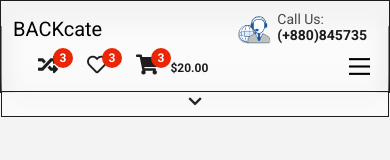
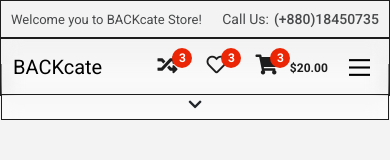
Before and after one commit to backcate/e-commerce-I-website, a plain HTML site: page index.html in a window 390 px wide. Drawn offline with nearby package versions, Linux system fonts and the light colour scheme; files whose address does not match are found by name.

Commit message:
header top contact make

```diff
--- a/assets/css/custom css/responsive.css
+++ b/assets/css/custom css/responsive.css
@@ -1,12 +1,51 @@
 /* ==== 991px ==== */
 @media (max-width: 991px) {
     /* ==================== header ==================== */
+    /* == top contact == */
+    .top-contact {
+        display: flex !important;
+        justify-content: space-between;
+        border: 1px solid #1d1d1d;
+        align-items: center;
+        padding: 6px 10px;
+    }
+    .top-contact .top-text span {
+        color: #47494a;
+        font-size: 13px;
+        font-weight: 400;
+    }
+    .top-contact .top-contact-link .phone p {
+        margin: 0 !important;
+        color: #47494a;
+        font-size: 14px;
+        font-weight: 400;
+    }
+    .top-contact .top-contact-link .phone a {
+        color: #47494a;
+        font-size: 14px;
+        font-weight: 500;
+        padding-left: 5px;
+        transition: all linear 0.3s;
+        -webkit-transition: all linear 0.3s;
+        -moz-transition: all linear 0.3s;
+        -ms-transition: all linear 0.3s;
+        -o-transition: all linear 0.3s;
+    }
+    .top-contact .top-contact-link .phone a:hover {
+        color: #146cda;
+    }
+    /* == navbar == */
+    .container-res {
+        /* justify-content: initial !important; */
+    }
     .offcanvas.offcanvas-start {
         padding: 50px 40px;
     }
     .close-cart {
         margin-bottom: 25px;
     }
+    /* navbar logo */
+    .nav-res {}
     /* offcanvas menu search form */
     .offcanvas-menu-search-form {
         display: block;
@@ -175,6 +214,14 @@
     .offcanvas-social ul li a .fa-brands {
         font-size: 18px;
     }
+    /* contact link */
+    .contact-link {
+        display: none !important;
+    }
+    /* == cart area-1 == */
+    .cart-info {}
+    /* == mobile manu == */
+    .menu {}
 }
 /* ====  ==== */
 @media (max-width: px) {}
--- a/index.html
+++ b/index.html
@@ -17,11 +17,24 @@
     <title>BACKcate</title>
 </head>
 <body>
-
+    <!-- ==================== header ==================== -->
     <header>
+        <!-- == top contact == -->
+        <div class="top-contact container-lg d-none">
+            <div class="top-text">
+                <span>Welcome you to BACKcate Store!</span>
+            </div>
+            <div class="top-contact-link">
+                <div class="phone d-flex">
+                    <p>Call Us:</p>
+                    <a href="#">(+880)18450735</a>
+                </div>
+            </div>
+        </div>
+        <!-- == navbar == -->
         <nav class="navbar navbar-expand-lg cust_won fixed-top container-lg mt-lg-4">
             <div class="container-lg power-z">
-                <!-- == navbar logo == -->
+                <!-- navbar logo -->
                 <a class="navbar-brand" href="#">BACKcate</a>
                 <div class="offcanvas offcanvas-start" tabindex="-1" id="offcanvasNavbar" aria-labelledby="offcanvasNavbarLabel"> <!-- slide_des use inside the class when i work to slide menu 991px res. -->
                     <div class="offcanvas-header close-cart">
```
